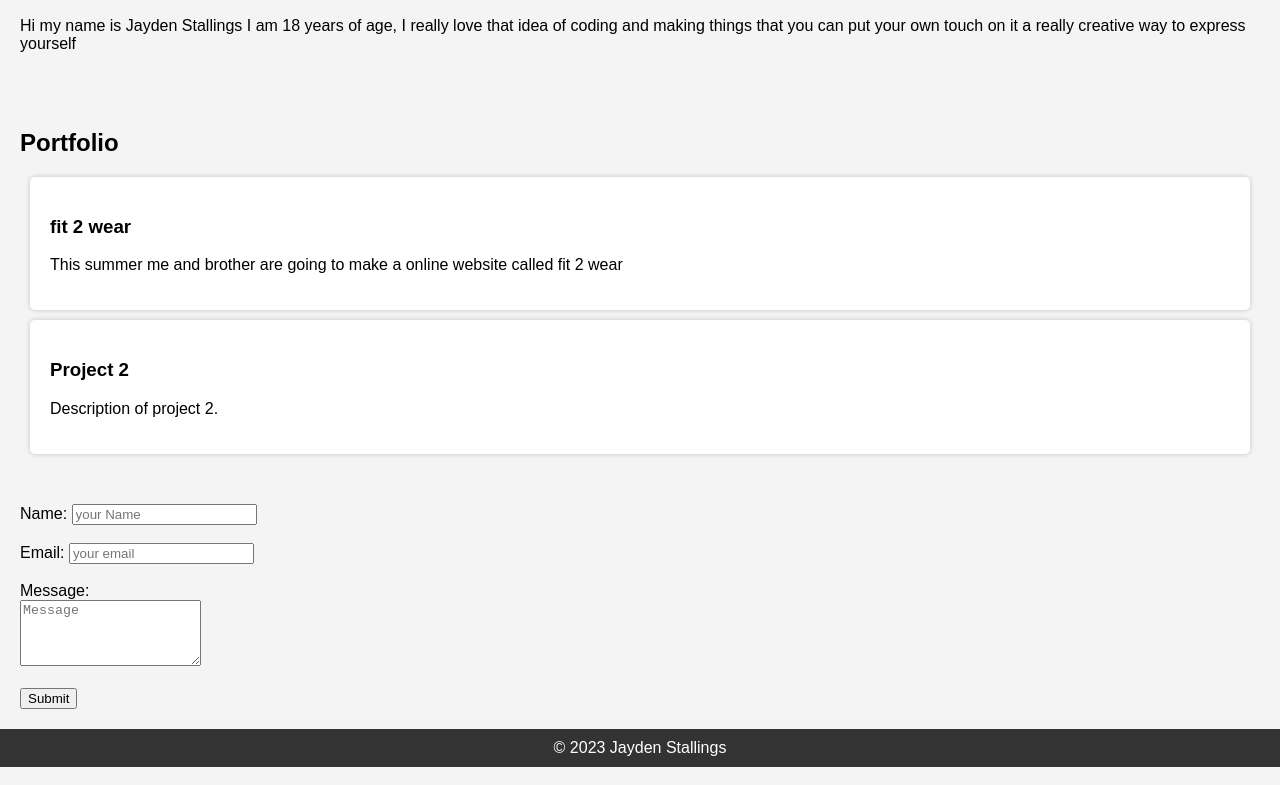
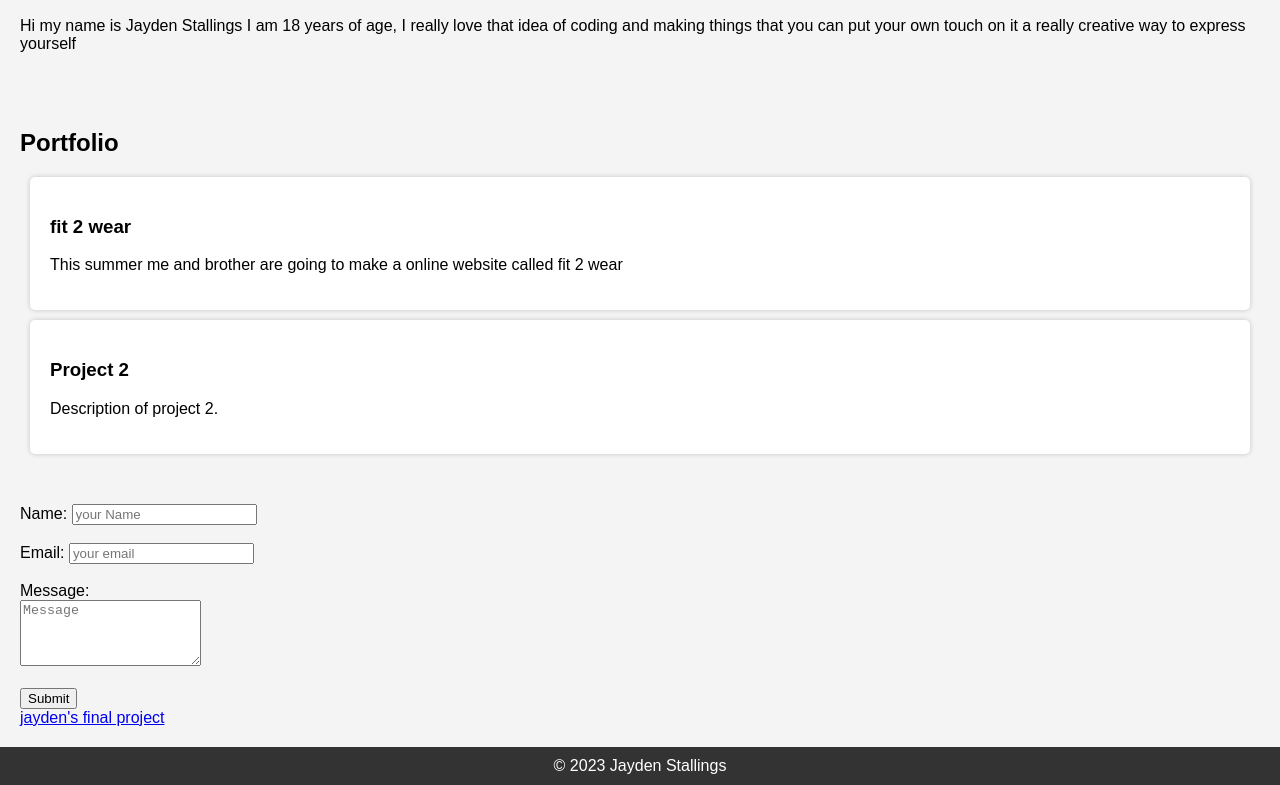
Before and after one commit to jayden244/jayden244.gethub.io, a plain HTML site: page index.html in a window 1280 px wide. Shown: the part 609-1394 px from the top of the page. Drawn offline with Linux system fonts and the light colour scheme.

Commit message:
added link

```diff
--- a/index.html
+++ b/index.html
@@ -117,6 +117,7 @@
 
            </div>
             </form>
+            <a href="https://jayden244.github.io/jayden-s-final-project">jayden's final project</a>
         </section>
 
         <footer>
```
